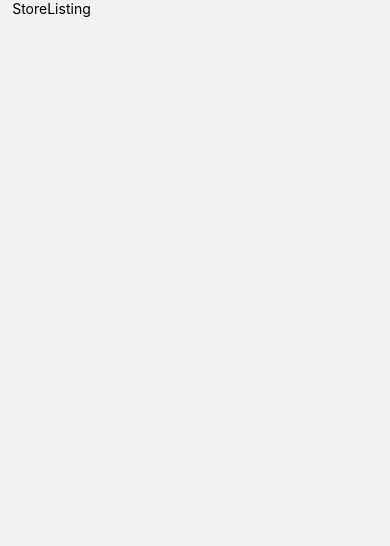
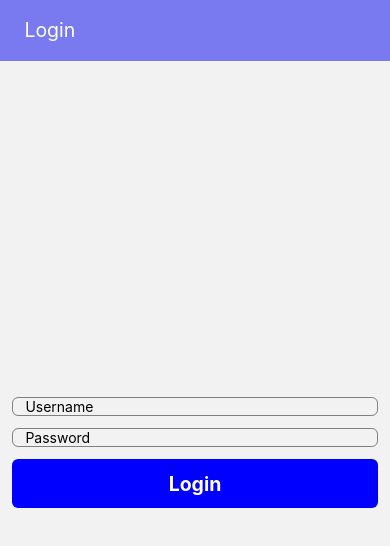
Before and after one commit to jkkCoder/KiranaClub, a React Native app: screen /login in a window 390 px wide. Before the commit this address had no page. Shown: the top 546 px of the page. Built offline with nearby package versions, Linux system fonts and the light colour scheme.

Commit message:
implemented login functionality, screenHeader comp created

```diff
--- a/App.tsx
+++ b/App.tsx
@@ -1,22 +1,45 @@
-import React from 'react'
+import React, { useEffect, useState } from 'react'
 import { createStackNavigator } from '@react-navigation/stack';
 import StoreListing from './src/screens/store-listing';
 import StoreDetails from './src/screens/store-details';
-import { NavigationContainer } from '@react-navigation/native';
+import {  NavigationContainer } from '@react-navigation/native';
 import 'react-native-gesture-handler';
+import Login from './src/screens/login';
+import { getUser, setUser } from './src/common/utils';
+import { Text } from 'react-native';
 
 const Stack = createStackNavigator();
 
 const App = () => {
+  const [initialRoute, setInitialRoute] = useState('storeListing')
+  const [isLoading, setIsLoading] = useState(true)
+  useEffect(() => {
+    const fetchUser = async () => {
+      const user = await getUser()
+      console.log('user', user)
+      if(!user?.user){
+        setInitialRoute('login')
+      }
+      setIsLoading(false)
+    }
+    fetchUser()
+  },[])
+
   return (
+    isLoading ? (
+      <Text>Opening app...</Text>
+    ) : (
       <NavigationContainer>
-      <Stack.Navigator screenOptions={{
+        <Stack.Navigator initialRouteName={initialRoute}  screenOptions={{
           headerShown:false
         }}>
           <Stack.Screen name="storeListing" component={StoreListing} />
           <Stack.Screen name="storeDetails" component={StoreDetails} />
+          {/* auth routes */}
+          <Stack.Screen name="login" component={Login} />
         </Stack.Navigator>
       </NavigationContainer>
+    )
   )
 }
 
--- a/package.json
+++ b/package.json
@@ -2,7 +2,6 @@
   "name": "KiranaClub",
   "version": "0.0.1",
   "private": true,
-  "type":"module",
   "scripts": {
     "android": "react-native run-android",
     "ios": "react-native run-ios",
@@ -11,6 +10,7 @@
     "test": "jest"
   },
   "dependencies": {
+    "@react-native-async-storage/async-storage": "^1.19.0",
     "@react-navigation/native": "^6.1.7",
     "@react-navigation/stack": "^6.3.17",
     "firebase": "^10.0.0",
--- /dev/null
+++ b/src/common/colors.ts
@@ -0,0 +1,7 @@
+const colors = {
+    white : '#fff',
+    black : '#111',
+    lightblue : '#7a7af0'
+}
+
+export default colors;
--- /dev/null
+++ b/src/common/components/screen-header/index.tsx
@@ -0,0 +1,24 @@
+import { View, Text } from 'react-native'
+import React from 'react'
+import styles from './styles';
+import { useNavigation } from '@react-navigation/native';
+
+interface Props {
+    hasBack? : boolean;
+    title : string;
+}
+
+const ScreenHeader = ({hasBack = false, title}: Props) => {
+  const navigation = useNavigation()
+  const backHandler = () => {
+    navigation.goBack()
+  }
+  return (
+    <View style={styles.container}>
+      {hasBack && <Text style={styles.back} onPress={backHandler}>Go Back</Text>}
+      <Text style={[styles.txt,  hasBack? styles.hasBack : styles.notHasBack]}>{title}</Text>
+    </View>
+  )
+}
+
+export default ScreenHeader
--- /dev/null
+++ b/src/common/components/screen-header/styles.ts
@@ -0,0 +1,30 @@
+import {StyleSheet} from 'react-native'
+import { scale } from '../../utils'
+import colors from '../../colors'
+
+export default StyleSheet.create({
+    container: {
+        height: scale(50),
+        backgroundColor: colors.lightblue,
+        alignItems: 'center',
+        paddingLeft: scale(10),
+        flexDirection: 'row'
+    },
+    hasBack: {
+        flex: 1,
+        textAlign: 'center',
+        paddingRight: scale(60)
+    },
+    notHasBack:{
+        flex:1,
+    },
+    back: {
+        padding: scale(7),
+        color: colors.black
+    },
+    txt:{
+        fontSize: scale(16),
+        color: colors.white,
+        paddingLeft: scale(10),
+    }
+})
--- /dev/null
+++ b/src/common/interface.ts
@@ -0,0 +1,4 @@
+export interface UserInterface{
+    id: string;
+    username: string;
+}
--- a/src/common/utils.ts
+++ b/src/common/utils.ts
@@ -1,4 +1,6 @@
 import { Dimensions } from 'react-native';
+import AsyncStorage from '@react-native-async-storage/async-storage';
+import { UserInterface } from './interface';
 
 const width = Dimensions.get('window').width;
 const MAX_WIDTH = 320
@@ -6,3 +8,29 @@ const MAX_WIDTH = 320
 export const scale = (size:number) => {
     return size * (width / MAX_WIDTH)
 }
+
+export const getUser = async () => {
+    try {
+        const user = await AsyncStorage.getItem('user');
+        return {
+            user: user ? JSON.parse(user) : null,
+        }
+    } catch (e) {
+        return {
+            user: null
+        }
+    }
+};
+
+export const setUser = async (user: UserInterface | null) => {
+    try{
+        await AsyncStorage.setItem('user', JSON.stringify(user))
+        return {
+            success: true,
+        }
+    } catch(e){
+        return {
+            success: false,
+        }
+    }
+}
--- a/src/mock/mock.js
+++ b/src/mock/mock.js
@@ -3056,6 +3056,8 @@ const mockData = {
     "users": {
       "f9ceb8a8-8d11-4ac2-ba8c-8771613ab2a5": {
         "name": "Ram",
+        "username": "ram",
+        "password": "retialpulse",
         "stores": [
           "ac533b7d-52fa-406f-9491-47c4502f67b9",
           "d596bacc-4c96-485f-a143-d1a493124c39",
@@ -3279,6 +3281,8 @@ const mockData = {
       },
       "db4f73b6-5f22-4ca0-bcdb-0ad15749c46e": {
         "name": "Shyam",
+        "username":"shyam",
+        "password":"retailpulse",
         "stores": [
           "aff12345-1f23-42ee-9986-a0086ee35b47",
           "1075f393-c356-426c-8b2c-daabf9639bbd",
--- /dev/null
+++ b/src/screens/login/hooks.ts
@@ -0,0 +1,53 @@
+import { useNavigation } from "@react-navigation/native";
+import { StackNavigationProp } from "@react-navigation/stack";
+import {firebase} from "../../../config"
+import { setUser } from "../../common/utils";
+import { useEffect, useState } from "react";
+
+export const useLogin = () => {
+    const [loginData, setLoginData] = useState({
+        username: "",
+        password: ""
+      })
+    const [showWarning, setShowWarning] = useState(false)
+    const [disableButton, setDisableButton] = useState(false)
+    const navigation = useNavigation<StackNavigationProp<any>>();
+
+    useEffect(() => {
+        if(loginData.username === "" && loginData.password === "")
+            setShowWarning(false)
+    },[loginData])
+
+    const handleLogin = async () => {
+        setDisableButton(true)
+        const usersCollectionRef = firebase.firestore().collection("users");
+        const querySnapshot = await usersCollectionRef.where("username", "==", loginData.username).get();
+
+        if(!querySnapshot.empty){
+          const user = querySnapshot?.docs[0]?.data()
+          const userId = querySnapshot?.docs[0]?.id
+          console.log("user id ", userId)
+          if(user?.password !== loginData?.password){
+            setShowWarning(true)
+            setDisableButton(false)
+            return;
+          }
+
+          //store in async storage and navigate if correct credentials
+          await setUser({
+            id: userId,
+            username: user?.username
+          })
+          navigation.navigate('storeListing')
+
+
+        }else{
+          // no user exists with given username
+          setShowWarning(true)
+        }
+
+        setDisableButton(false)
+    }
+
+    return {handleLogin,disableButton,loginData,setLoginData,showWarning}
+}
--- /dev/null
+++ b/src/screens/login/index.tsx
@@ -0,0 +1,40 @@
+import { Text, TextInput, Pressable, View } from 'react-native'
+import React from 'react'
+import PaddingView from '../../common/components/padding-view'
+import styles from './styles'
+import ScreenHeader from '../../common/components/screen-header'
+import { useLogin } from './hooks'
+
+const Login = () => {
+  const {handleLogin, disableButton,loginData,setLoginData,showWarning} = useLogin()
+
+  return (
+    <>
+      <ScreenHeader title="Login"/>
+      <PaddingView customeStyles={styles.container}>
+        <TextInput
+          style={styles.input}
+          placeholder="Username"
+          onChangeText={text => setLoginData(prev => ({...prev, username: text}))}
+          value={loginData.username}
+          autoCapitalize='none'
+        />
+
+        <TextInput
+            style={styles.input}
+            placeholder="Password"
+            onChangeText={text => setLoginData(prev => ({...prev, password: text}))}
+            value={loginData.password}
+            autoCapitalize='none'
+            secureTextEntry
+        />
+        {showWarning && <Text style={styles.warningText}>Invalid credentials. Please try again.</Text>}
+        <Pressable disabled={disableButton} style={[styles.button, disableButton? styles.disable : {}]} onPress={handleLogin}>
+          <Text style={styles.buttonText}>Login</Text>
+        </Pressable>
+      </PaddingView>
+    </>
+  )
+}
+
+export default Login
--- /dev/null
+++ b/src/screens/login/styles.ts
@@ -0,0 +1,35 @@
+import {StyleSheet} from "react-native"
+import { scale } from "../../common/utils"
+import colors from "../../common/colors"
+
+export default StyleSheet.create({
+    container: {
+        justifyContent:'center'
+    },
+    input: {
+        borderColor: 'gray',
+        borderWidth: scale(1),
+        marginBottom: scale(10),
+        paddingHorizontal: scale(10),
+        borderRadius: scale(5),
+    },
+    button: {
+        backgroundColor: 'blue',
+        paddingVertical: scale(10),
+        alignItems: 'center',
+        borderRadius: scale(5),
+    },
+    disable:{
+        opacity: 0.5
+    },
+    buttonText: {
+        color: colors.white,
+        fontSize: scale(16),
+        fontWeight: 'bold'
+    },
+    warningText: {
+        color: 'red',
+        marginBottom: scale(10),
+        fontSize: scale(10)
+    }
+})
```
Also changed, not shown: 1 other file (tests, documents, lock files or other folders). Lines whose indentation alone changed are shown as unchanged.
